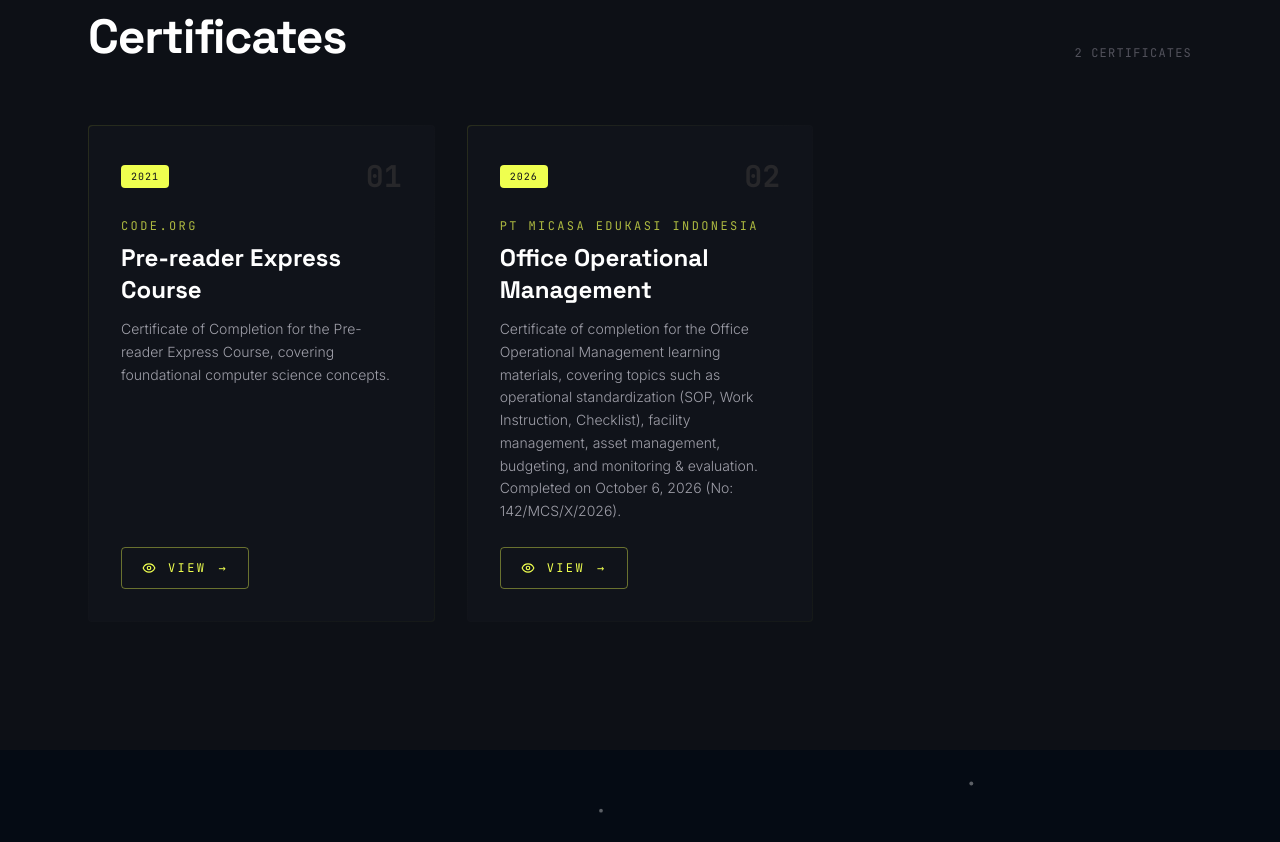
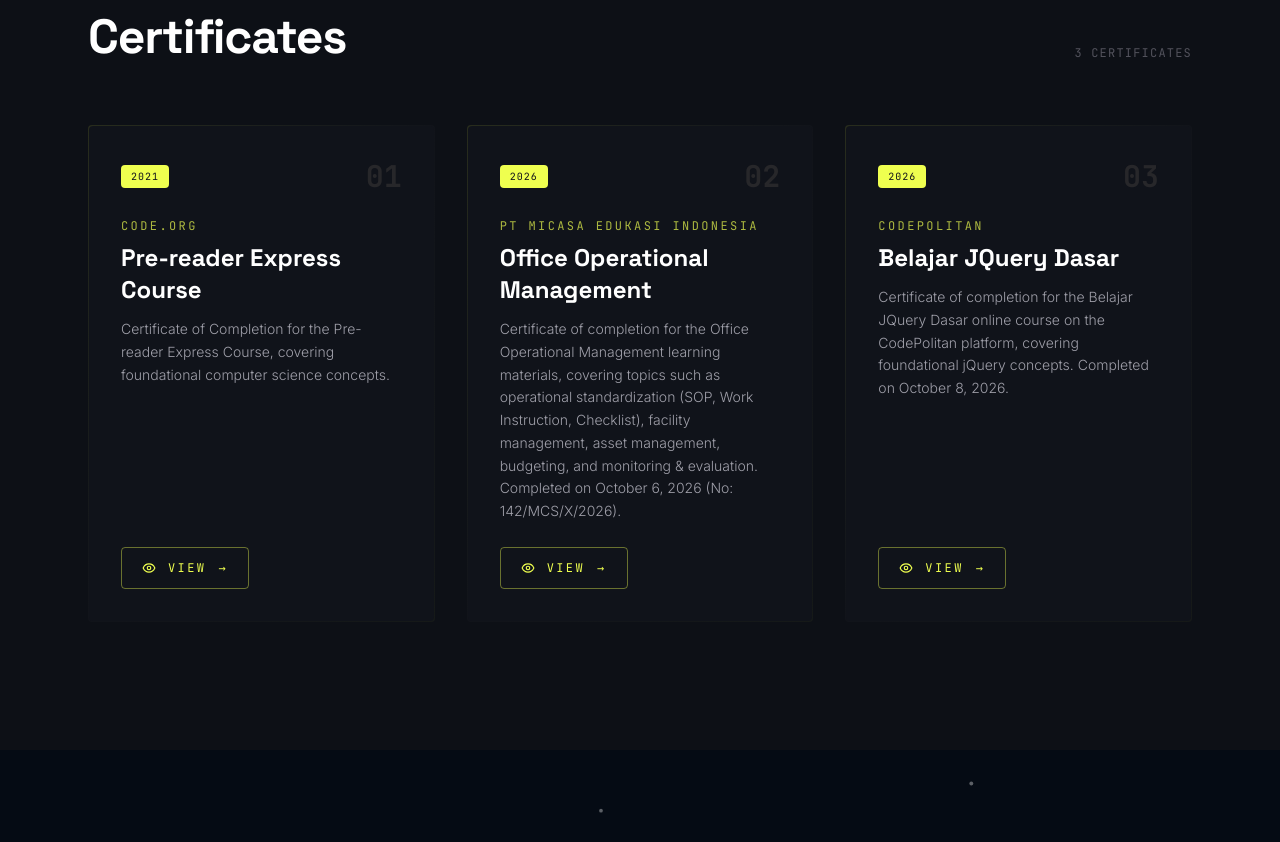
Before and after one commit to GiyanRa/Portofolio, a React (Vite) app: page / in a window 1280 px wide. Shown: the part 7240-8082 px from the top of the page. Built offline with nearby package versions, Linux system fonts and the light colour scheme.

Commit message:
Add CodePolitan JQuery Dasar certificate

```diff
--- a/src/App.tsx
+++ b/src/App.tsx
@@ -107,6 +107,15 @@
     year: '2026',
     desc: 'Certificate of completion for the Office Operational Management learning materials, covering topics such as operational standardization (SOP, Work Instruction, Checklist), facility management, asset management, budgeting, and monitoring & evaluation. Completed on October 6, 2026 (No: 142/MCS/X/2026).',
     image: '/certificates/micasa-manajemen-operasional-2026.jpg',
+  },
+  {
+    id: '03',
+    title: 'Belajar JQuery Dasar',
+    issuer: 'CodePolitan',
+    year: '2026',
+    desc: 'Certificate of completion for the Belajar JQuery Dasar online course on the CodePolitan platform, covering foundational jQuery concepts. Completed on October 8, 2026.',
+    image: '/certificates/codepolitan-jquery-dasar-2026.jpg',
+    link: 'https://codepolitan.com/c/J9TDGQ6',
   },
 ]
 
```
Also changed, not shown: public/certificates/codepolitan-jquery-dasar-2026.jpg (added).
